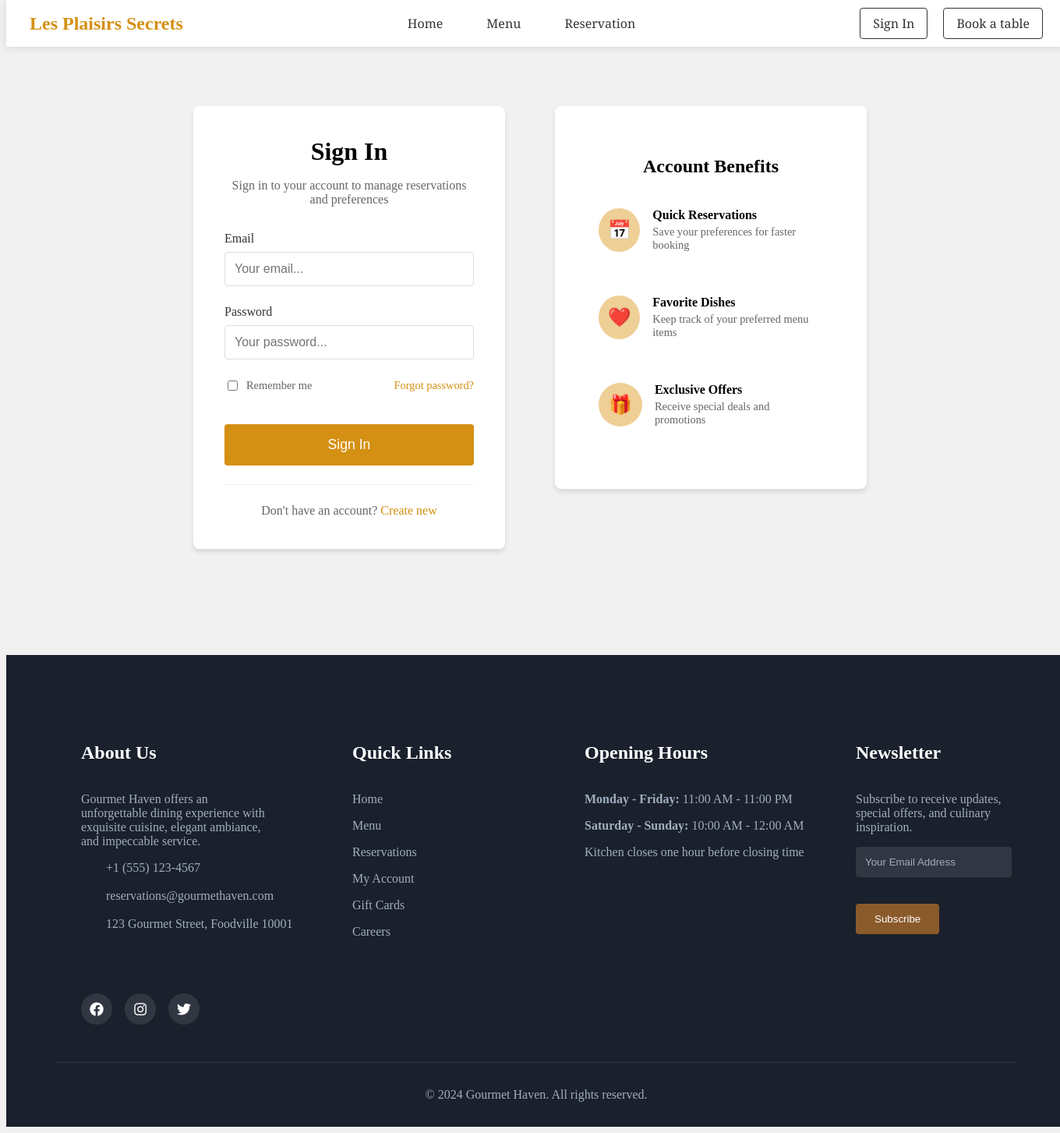
After one commit to An34067/e_p_web_applications, a Django app: page /signin/ in a window 1360 px wide. The commit adds this page. Shown: the whole page at 78% size. Run offline with Django 5.2, Linux system fonts and the light colour scheme.

Commit message:
modified

```diff
--- /dev/null
+++ b/web_project/web_app/static/signin.css
@@ -0,0 +1,145 @@
+.signin-section {
+    display: grid;
+    grid-template-columns: 400px 400px;
+    gap: 4rem;
+    justify-content: center;
+    align-items: start;
+    padding: 8rem 2rem 4rem;
+    min-height: 80vh;
+    background-color: rgb(241, 241, 241);
+}
+.signin-content {
+    background: white;
+    padding: 2.5rem;
+    border-radius: 8px;
+    box-shadow: 0 4px 6px rgba(0, 0, 0, 0.1);
+    height: fit-content;
+}
+.signin-content h1 {
+    color: #000;
+    font-size: 2rem;
+    margin-bottom: 0.5rem;
+    text-align: center;
+}
+.signin-content p {
+    color: #666;
+    text-align: center;
+    margin-bottom: 2rem;
+    font-size: 1rem;
+}
+.signin-form {
+    display: flex;
+    flex-direction: column;
+    gap: 1.5rem;
+}
+.form-group {
+    display: flex;
+    flex-direction: column;
+}
+.form-group label {
+    color: #333;
+    margin-bottom: 0.5rem;
+    font-weight: 500;
+}
+.form-group input {
+    padding: 0.75rem;
+    border: 1px solid #ddd;
+    border-radius: 4px;
+    font-size: 1rem;
+    transition: border-color 0.3s ease;
+}
+.form-options {
+    display: flex;
+    justify-content: space-between;
+    align-items: center;
+    font-size: 0.9rem;
+}
+.remember-me {
+    display: flex;
+    align-items: center;
+    gap: 0.5rem;
+    color: #666;
+}
+.forgot-password {
+    color: rgb(212, 144, 18);
+    text-decoration: none;
+}
+.forgot-password:hover {
+    text-decoration: underline;
+}
+.signin-submit-btn {
+    background-color: rgb(212, 144, 18);
+    color: white;
+    border: none;
+    padding: 1rem;
+    border-radius: 4px;
+    font-size: 1.1rem;
+    cursor: pointer;
+    margin-top: 1rem;
+}
+.signin-submit-btn:hover {
+    background-color: rgb(200, 100, 18);
+}
+.signup-link {
+    text-align: center;
+    margin-top: 1.5rem;
+    padding-top: 1.5rem;
+    border-top: 1px solid #eee;
+}
+.signup-link p {
+    color: #666;
+    margin: 0;
+}
+.signup-link a {
+    color: rgb(212, 144, 18);
+    text-decoration: none;
+    font-weight: 500;
+}
+.signup-link a:hover {
+    text-decoration: underline;
+}
+.benefits-section {
+    background: white;
+    padding: 2.5rem;
+    border-radius: 8px;
+    box-shadow: 0 4px 6px rgba(0, 0, 0, 0.1);
+}
+.benefits-section h3 {
+    color: #000;
+    font-size: 1.5rem;
+    margin-bottom: 1.5rem;
+    text-align: center;
+}
+.benefit-item {
+    display: flex;
+    align-items: flex-start;
+    gap: 1rem;
+    margin-bottom: 1.5rem;
+    padding: 1rem;
+    border-radius: 6px;
+}
+.benefit-item:hover {
+    background-color: #f8f8f8;
+}
+.benefit-icon {
+    font-size: 1.5rem;
+    background: rgb(238, 207, 149);
+    padding: 0.5rem;
+    border-radius: 50%;
+    width: 40px;
+    height: 40px;
+    display: flex;
+    align-items: center;
+    justify-content: center;
+}
+.benefit-item strong {
+    color: #000;
+    display: block;
+    margin-bottom: 0.25rem;
+}
+.benefit-item p {
+    color: #666;
+    margin: 0;
+    font-size: 0.9rem;
+    text-align: left;
+}
--- a/web_project/web_app/templates/navigation.html
+++ b/web_project/web_app/templates/navigation.html
@@ -17,7 +17,7 @@
             </li>
         </ul>
         <div class="nav-buttons">
-            <button class="signin-btn">Sign In</button>
+            <a href="{% url 'signin' %}"><button class="signin-btn">Sign In</button></a>
             <a href="{% url 'reservation' %}"><button class="book-btn">Book a table</button></a>
         </div>
     </div>
--- /dev/null
+++ b/web_project/web_app/templates/signin.html
@@ -0,0 +1,84 @@
+{% extends 'base.html' %}
+{% load static %}
+
+{% block title %}Les Plaisirs Secrets - SigniIn{% endblock %}
+
+{% block extra_css %}
+    <link rel="stylesheet" href="{% static 'signin.css' %}">
+{% endblock %}
+
+{% block content %}
+{% comment %} <section class="signin-section">
+    <div class="signin-content">
+        <h1>Sign In To Your Account</h1>
+        <form>
+            <div class="email">
+                <label for="email">Email:</label>
+                <input type="email" placeholder="Email...">
+            </div>
+            <div class="password">
+                <label for="password">Password:</label>
+                <input type="password" placeholder="Password...">
+                <label class="remember-me">
+                    <input type="checkbox"> Remember me
+                </label>
+                <a href="#" class="forgot-password">Forgot password?</a>
+            </div>
+            <button type="submit" class="signin-btn">Sign In</button>
+        </form>
+        <div class="signup-link">
+            <p>Don't have an account? <a href="{% url 'home' %}">Create one here</a></p>
+        </div>
+    </div>
+</section> {% endcomment %}
+<section class="signin-section">
+    <div class="signin-content">
+        <h1>Sign In</h1>
+        <p>Sign in to your account to manage reservations and preferences</p>
+        <form class="signin-form">
+            <div class="form-group">
+                <label for="email">Email</label>
+                <input type="email" placeholder="Your email..." required>
+            </div>
+            <div class="form-group">
+                <label for="password">Password</label>
+                <input type="password" placeholder="Your password..." required>
+            </div>
+            <div class="form-options">
+                <label class="remember-me">
+                    <input type="checkbox"> Remember me
+                </label>
+                <a href="#" class="forgot-password">Forgot password?</a>
+            </div>
+            <button type="submit" class="signin-submit-btn">Sign In</button>
+        </form>
+        <div class="signup-link">
+            <p>Don't have an account? <a href="{% url 'home' %}">Create new</a></p>
+        </div>
+    </div>
+    <div class="benefits-section">
+        <h3>Account Benefits</h3>
+        <div class="benefit-item">
+            <span class="benefit-icon">📅</span>
+            <div>
+                <strong>Quick Reservations</strong>
+                <p>Save your preferences for faster booking</p>
+            </div>
+        </div>
+        <div class="benefit-item">
+            <span class="benefit-icon">❤️</span>
+            <div>
+                <strong>Favorite Dishes</strong>
+                <p>Keep track of your preferred menu items</p>
+            </div>
+        </div>
+        <div class="benefit-item">
+            <span class="benefit-icon">🎁</span>
+            <div>
+                <strong>Exclusive Offers</strong>
+                <p>Receive special deals and promotions</p>
+            </div>
+        </div>
+    </div>
+</section>
+{% endblock %}
--- a/web_project/web_app/urls.py
+++ b/web_project/web_app/urls.py
@@ -5,5 +5,5 @@ urlpatterns = [
     path('', views.home, name='home'),
     path('menu/', views.menu, name='menu'),
     path('reservation/', views.reservation, name='reservation'),
-    path('account/', views.account, name='account')
+    path('signin/', views.signin, name='signin')
 ]
--- a/web_project/web_app/views.py
+++ b/web_project/web_app/views.py
@@ -11,5 +11,5 @@ def menu(request):
 def reservation(request):
     return render(request, 'reservation.html')
 
-def account(request):
-    return render(request, 'home.html')
+def signin(request):
+    return render(request, 'signin.html')
```
